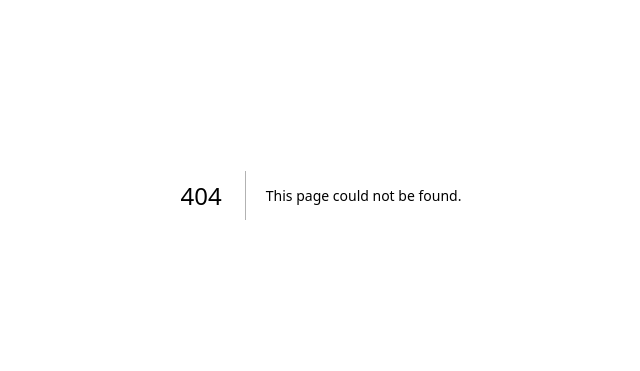
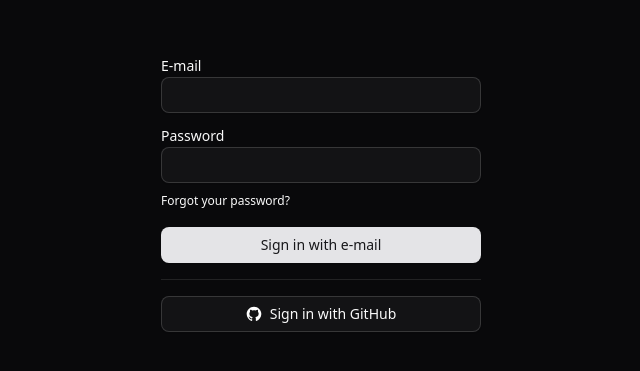
Before and after one commit to Diego-Lopes/SaaS-next-rbac, a Next.js app in the folder apps/web/: page /auth/sign-in in a window 1280 px wide. Before the commit this address had no page. Shown: the part 205-576 px from the top of the page, without its empty margins (319-959 px from the left). Built offline with nearby package versions, Linux system fonts and the light colour scheme.

Commit message:
✨feat: create page sign in

```diff
--- /dev/null
+++ b/apps/web/src/app/auth/layout.tsx
@@ -0,0 +1,11 @@
+export default function AuthLayout({
+  children,
+}: Readonly<{
+  children: React.ReactNode
+}>) {
+  return (
+    <div className="flex min-h-screen flex-col items-center justify-center px-4">
+      <div className="w-full max-w-xs"> {children}</div>
+    </div>
+  )
+}
--- /dev/null
+++ b/apps/web/src/app/auth/sign-in/page.tsx
@@ -0,0 +1,45 @@
+import Link from 'next/link'
+
+import { Button } from '@/components/ui/button'
+import { Input } from '@/components/ui/input'
+import { Label } from '@/components/ui/label'
+import { Separator } from '@/components/ui/separator'
+
+export default function SignInPage() {
+  return (
+    <form action="" className="space-y-4">
+      <div className="space-y-1">
+        <Label htmlFor="email">E-mail</Label>
+        <Input name="email" type="email" id="email" />
+      </div>
+      <div className="space-y-1">
+        <Label htmlFor="password">Password</Label>
+        <Input name="password" type="password" id="password" />
+        <Link
+          href={'/auth/forgot-password'}
+          className="text-foreground text-xs font-medium hover:underline"
+        >
+          Forgot your password?
+        </Link>
+      </div>
+      <Button type="submit" className="w-full">
+        Sign in with e-mail
+      </Button>
+      <Separator />
+      <Button variant={'outline'} type="submit" className="w-full">
+        <svg
+          aria-hidden="true"
+          height="24"
+          viewBox="0 0 24 24"
+          version="1.1"
+          width="24"
+          data-view-component="true"
+          className="dark:invert"
+        >
+          <path d="M12 1C5.923 1 1 5.923 1 12c0 4.867 3.149 8.979 7.521 10.436.55.096.756-.233.756-.522 0-.262-.013-1.128-.013-2.049-2.764.509-3.479-.674-3.699-1.292-.124-.317-.66-1.293-1.127-1.554-.385-.207-.936-.715-.014-.729.866-.014 1.485.797 1.691 1.128.99 1.663 2.571 1.196 3.204.907.096-.715.385-1.196.701-1.471-2.448-.275-5.005-1.224-5.005-5.432 0-1.196.426-2.186 1.128-2.956-.111-.275-.496-1.402.11-2.915 0 0 .921-.288 3.024 1.128a10.193 10.193 0 0 1 2.75-.371c.936 0 1.871.123 2.75.371 2.104-1.43 3.025-1.128 3.025-1.128.605 1.513.221 2.64.111 2.915.701.77 1.127 1.747 1.127 2.956 0 4.222-2.571 5.157-5.019 5.432.399.344.743 1.004.743 2.035 0 1.471-.014 2.654-.014 3.025 0 .289.206.632.756.522C19.851 20.979 23 16.854 23 12c0-6.077-4.922-11-11-11Z"></path>
+        </svg>
+        Sign in with GitHub
+      </Button>
+    </form>
+  )
+}
```
